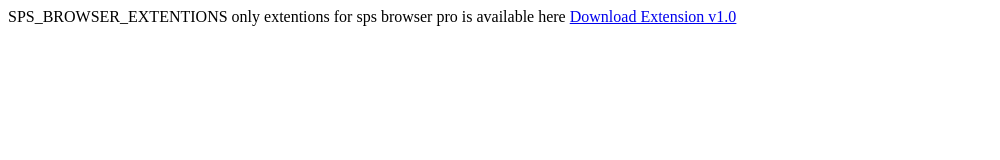
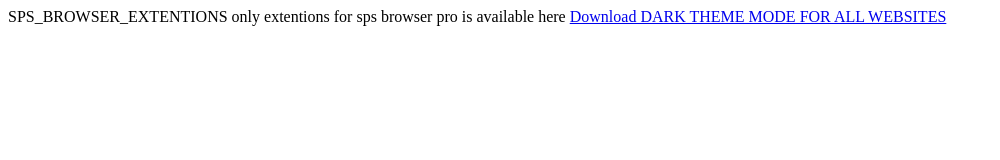
Before and after one commit to spscompany-rikdev/SPS_BROWSER_EXTENTIONS, a plain HTML site: page index.html in a window 1280 px wide. Shown: the whole page, without its empty margins (0-1000 px from the left). Drawn offline with Linux system fonts and the light colour scheme.

Commit message:
Update index.html

```diff
--- a/index.html
+++ b/index.html
@@ -1,3 +1,3 @@
 SPS_BROWSER_EXTENTIONS
 only extentions for sps browser pro is available here
-<a href="https://github.com/spscompany-rikdev/SPS_BROWSER_EXTENTIONS/blob/main/sps_dark_mode_ext.json" download>Download Extension v1.0</a>
+<a href="https://github.com/spscompany-rikdev/SPS_BROWSER_EXTENTIONS/blob/main/sps_dark_mode_ext.json" download>Download DARK THEME MODE FOR ALL WEBSITES</a>
```
